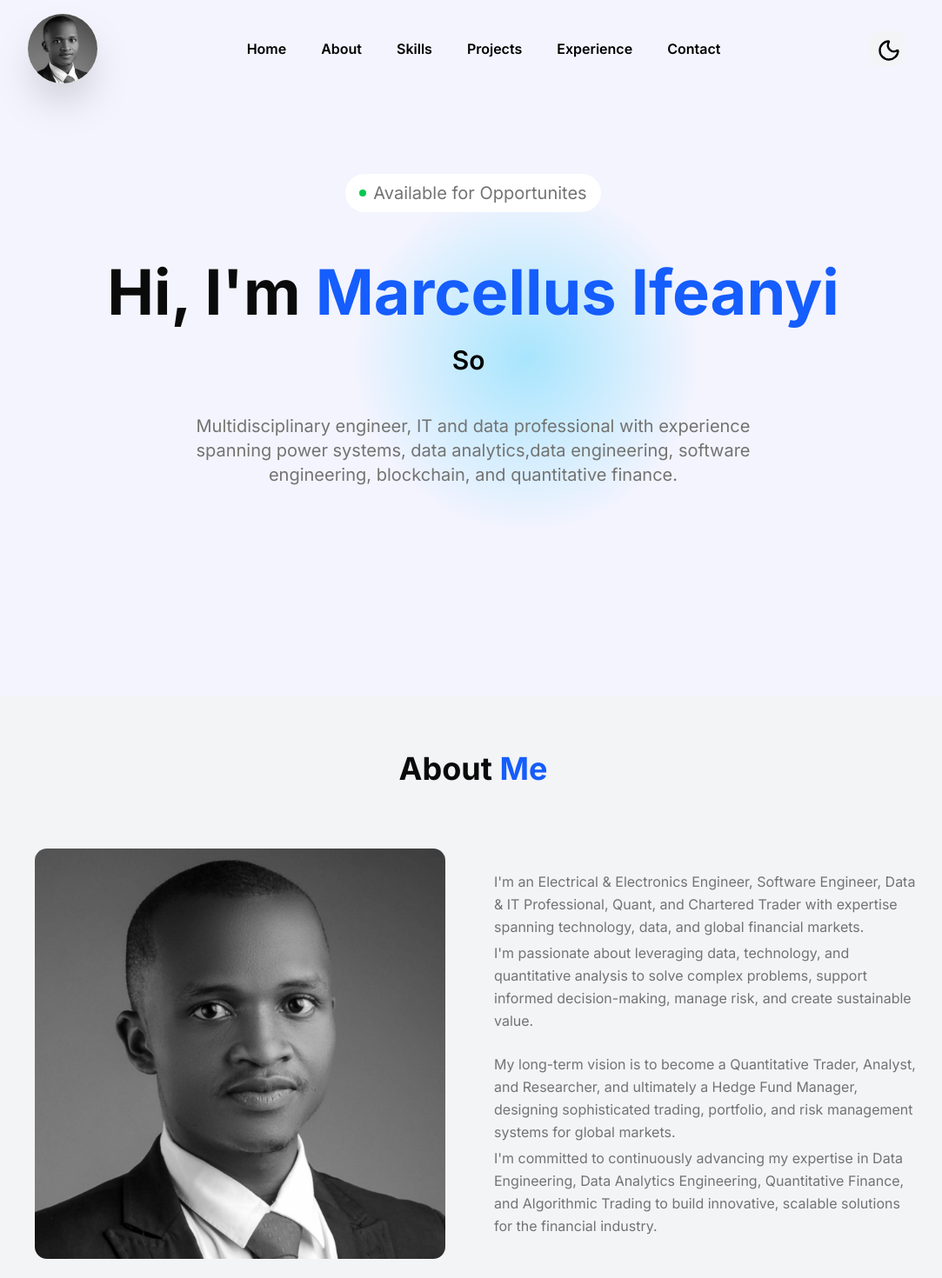
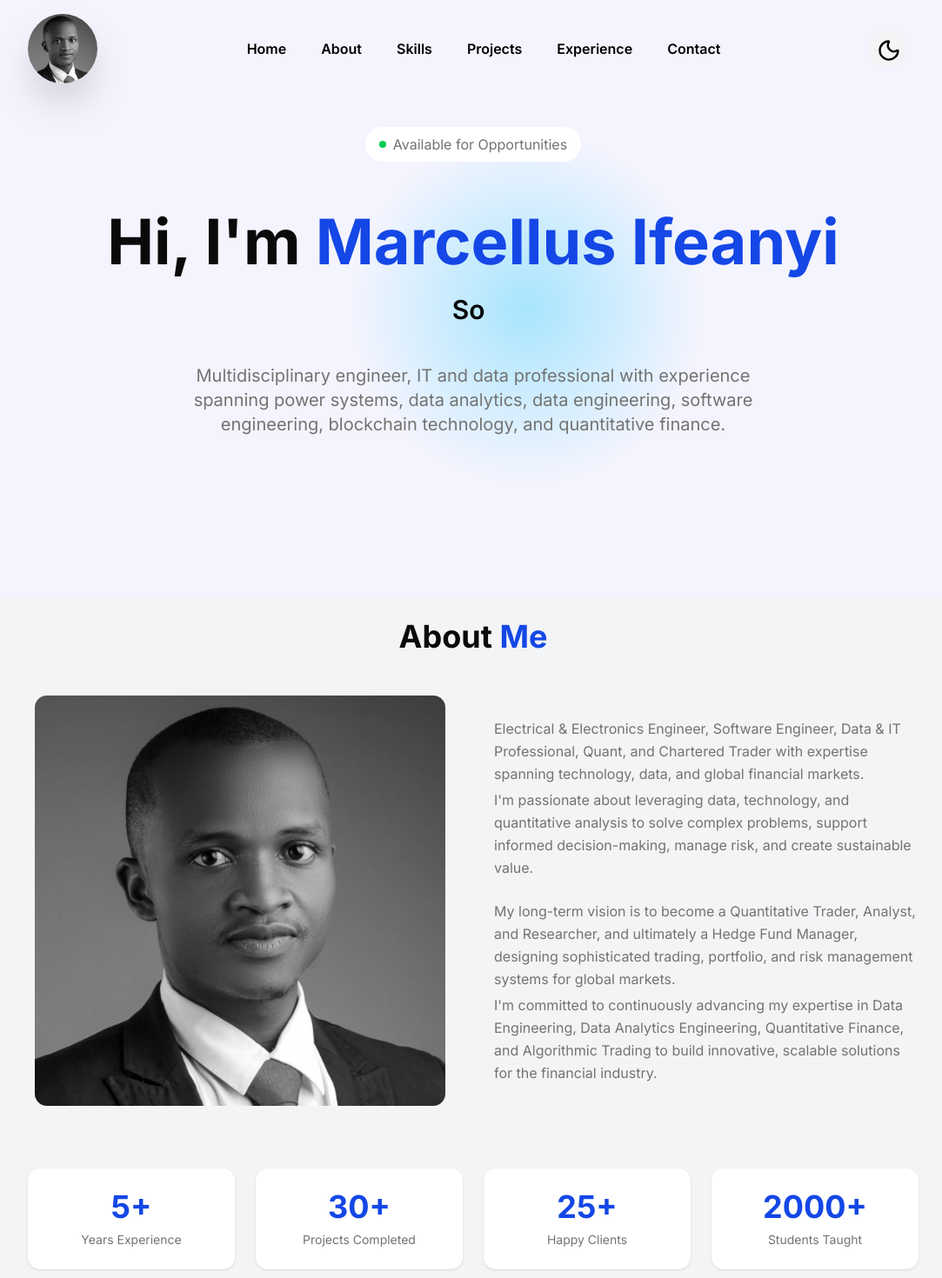
Before and after one commit to MarsIfeanyi/Mars-Ifeanyi-Portfolio, a Next.js app: page / in a window 1280 px wide. Shown: the top 1470 px of the page at 87% size, without its empty margins (96-1179 px from the left). Built offline with nearby package versions, Linux system fonts and the light colour scheme.

Commit message:
Fix Bugs and UI Styles

```diff
--- a/components/Helper/SectionHeading.tsx
+++ b/components/Helper/SectionHeading.tsx
@@ -8,10 +8,10 @@ type Props = {
 
 const SectionHeading = ({ description, title_1, title_2 }: Props) => {
   return (
-    <div className="text-center mb-16">
+    <div className="text-center mb-10">
       <h2 className="text-3xl md:text-4xl font-bold mb-4">
         {title_1}{" "}
-        <span className="text-blue-600  dark:text-yellow-300"> {title_2} </span>
+        <span className="text-blue-700  dark:text-yellow-500"> {title_2} </span>
       </h2>
       <p className="text-muted-foreground max-w-2xl mx-auto">{description} </p>
     </div>
--- a/components/Home/About/About.tsx
+++ b/components/Home/About/About.tsx
@@ -5,7 +5,7 @@ import React from "react";
 
 const About = () => {
   return (
-    <div id="about" className="py-16 bg-gray-100 dark:bg-gray-900 ">
+    <div id="about" className="pt-6 pb-16 bg-gray-100 dark:bg-gray-900 ">
       {/* Section Heading */}
       <SectionHeading title_1="About" title_2="Me" />
 
@@ -39,9 +39,9 @@ const About = () => {
             A passionate developer who loves to create
           </h3> */}
           <p className="text-muted-foreground leading-relaxed">
-            I&apos;m an Electrical & Electronics Engineer, Software Engineer,
-            Data & IT Professional, Quant, and Chartered Trader with expertise
-            spanning technology, data, and global financial markets.
+            Electrical & Electronics Engineer, Software Engineer, Data & IT
+            Professional, Quant, and Chartered Trader with expertise spanning
+            technology, data, and global financial markets.
             <span className="block mt-1">
               I&apos;m passionate about leveraging data, technology, and
               quantitative analysis to solve complex problems, support informed
--- a/components/Home/Hero/Hero.tsx
+++ b/components/Home/Hero/Hero.tsx
@@ -7,27 +7,29 @@ import { TypeAnimation } from "react-type-animation";
 const Hero = () => {
   return (
     <div
+      id="home"
       className="
         relative
-    min-h-screen
+        min-h-[calc(100vh-7rem)]
         flex
         items-center
         justify-center
         overflow-hidden
+        py-20
         bg-[radial-gradient(circle_476px_at_54.8%_51.5%,rgba(168,229,253,1)_0%,rgba(244,244,254,1)_42.3%,rgba(244,244,254,1)_100.2%)]
         dark:bg-[radial-gradient(circle_476px_at_54.8%_51.5%,rgba(30,64,175,0.35)_0%,rgba(17,24,39,0.9)_55%,rgba(17,24,39,1)_100%)]
       "
     >
-      {/*Content  */}
-
+      {/* Content */}
       <div className="relative z-10 text-center px-6">
-        {/* sub title */}
+        {/* Sub title */}
         <div data-aos="fade-up" className="sm:mb-6">
-          <span className="inline-flex items-center gap-2 px-4 py-2 rounded-full bg-white dark:bg-gray-600 text-xl text-muted-foreground dark:text-gray-200 mb-8 ">
+          <span className="inline-flex items-center gap-2 px-4 py-2 rounded-full bg-white dark:bg-gray-600 text-muted-foreground dark:text-gray-200 mb-8">
             <span className="w-2 h-2 rounded-full bg-green-500"></span>
-            Available for Opportunites
+            Available for Opportunities
           </span>
         </div>
+
         {/* Title */}
         <h1
           data-aos="fade-up"
@@ -35,11 +37,12 @@ const Hero = () => {
           className="text-4xl sm:text-5xl md:text-6xl lg:text-7xl font-bold mb-6"
         >
           Hi, I&apos;m{" "}
-          <span className="text-blue-600 dark:text-yellow-300">
+          <span className="text-blue-700 dark:text-yellow-500">
             Marcellus Ifeanyi
           </span>
         </h1>
-        {/* Typewrite effects */}
+
+        {/* Typewriter effect */}
         <div
           data-aos="fade-up"
           data-aos-delay="200"
@@ -74,33 +77,31 @@ const Hero = () => {
           className="text-xl text-muted-foreground dark:text-gray-200 max-w-2xl mx-auto mb-10"
         >
           Multidisciplinary engineer, IT and data professional with experience
-          spanning power systems, data analytics,data engineering, software
-          engineering, blockchain, and quantitative finance.
+          spanning power systems, data analytics, data engineering, software
+          engineering, blockchain technology, and quantitative finance.
         </p>
 
-        {/* Button */}
-        {/* <div   data-aos = "fade-up"
-  data-aos-delay = "400" className="flex flex-col sm:flex-row gap-4 justify-center">
-<Button size={"lg"} className='w-fit mx-auto sm:mx-0'>
-  <a href="#">
+        {/* Buttons */}
+        {/*
+        <div
+          data-aos="fade-up"
+          data-aos-delay="400"
+          className="flex flex-col sm:flex-row gap-4 justify-center"
+        >
+          <Button size="lg" className="w-fit mx-auto sm:mx-0">
             <FolderOpen className="w-5 h-5 mr-2" />
-  </a>
             View Projects
           </Button>
 
-<Button size={"lg"} className='w-fit mx-auto sm:mx-0'>
-  <a href="#">
+          <Button size="lg" className="w-fit mx-auto sm:mx-0">
             <Download className="w-5 h-5 mr-2" />
-  </a>
             Download CV
           </Button>
-
-</div> */}
+        </div>
+        */}
       </div>
     </div>
   );
 };
 
 export default Hero;
-
-// Gradient Generator: https://cssgradient.io/
--- a/components/Home/Project/Project.tsx
+++ b/components/Home/Project/Project.tsx
@@ -9,7 +9,7 @@ const Project = () => {
       <SectionHeading
         title_1="Featured"
         title_2="Projects"
-        description="A selection of my recent work and side projects"
+        description="Some recent works and side projects"
       />
       <div className="grid md:grid-cols-2 lg:grid-cols-3 gap-6 w-[80%] mx-auto">
         {projects.map((project, index) => {
--- a/components/Home/Skills/SkillCard.tsx
+++ b/components/Home/Skills/SkillCard.tsx
@@ -9,7 +9,7 @@ type Props = {
 
 const SkillCard = ({ icon: Icon, name }: Props) => {
   return (
-    <div className="group relative bg-white dark:bg-gray-900 dark:border-white dark:border shadow-md rounded-xl p-4 flex flex-col items-center gap-3 cursor-pointer hover:scale-105 transition-all duration-300">
+    <div className="group relative bg-white dark:bg-gray-900 dark:border-white  shadow-md rounded-xl p-4 flex flex-col items-center gap-3 cursor-pointer hover:scale-105 transition-all duration-300">
       <div className="w-12 h-12 rounded-lg bg-gray-50 border border-gray-200 dark:bg-white/5 dark:border-white/10 flex items-center justify-center group-hover:scale-110 transition-all duration-300">
         <Icon className="w-7 h-7" />
       </div>
--- a/components/Home/Skills/Skills.tsx
+++ b/components/Home/Skills/Skills.tsx
@@ -9,7 +9,7 @@ const Skills = () => {
       <SectionHeading
         title_1="Technical"
         title_2="Skills"
-        description="Technologies, tools, and frameworks I work with"
+        description="Technologies / Tools I work with"
       />
 
       <div className="space-y-12 w-[60%] mx-auto">
--- a/data.ts
+++ b/data.ts
@@ -274,7 +274,7 @@ export const footerSocialLinks = [
     href: " https://wa.me/+2347064643074",
     label: "WhatsApp",
   },
-  { icon: Mail, href: "mailto:hello@example.com", label: "Email" },
+  { icon: Mail, href: "mailto:marschalice@gmail.com", label: "Email" },
 ];
 
 export const projects = [
```
Lines whose indentation alone changed are shown as unchanged.
